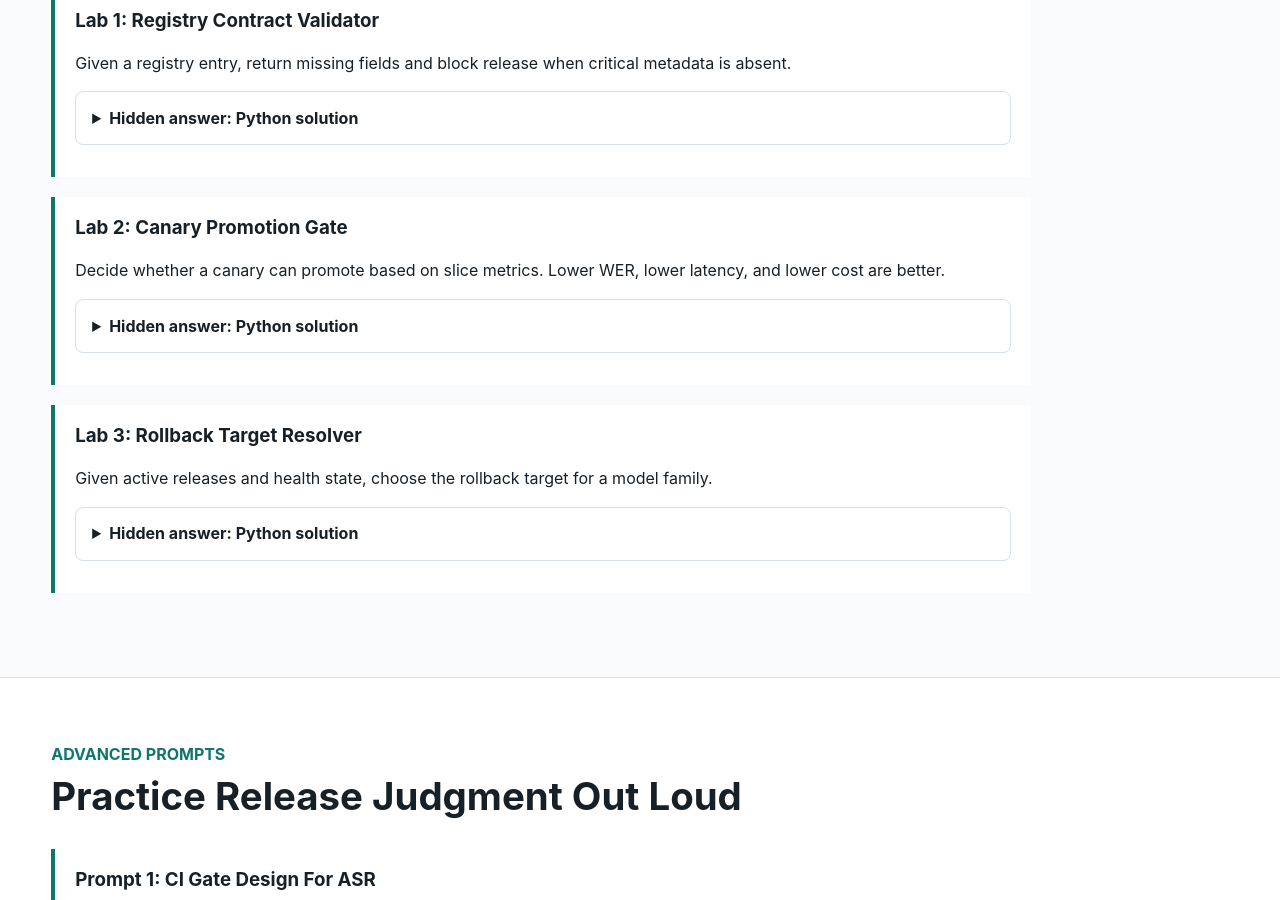
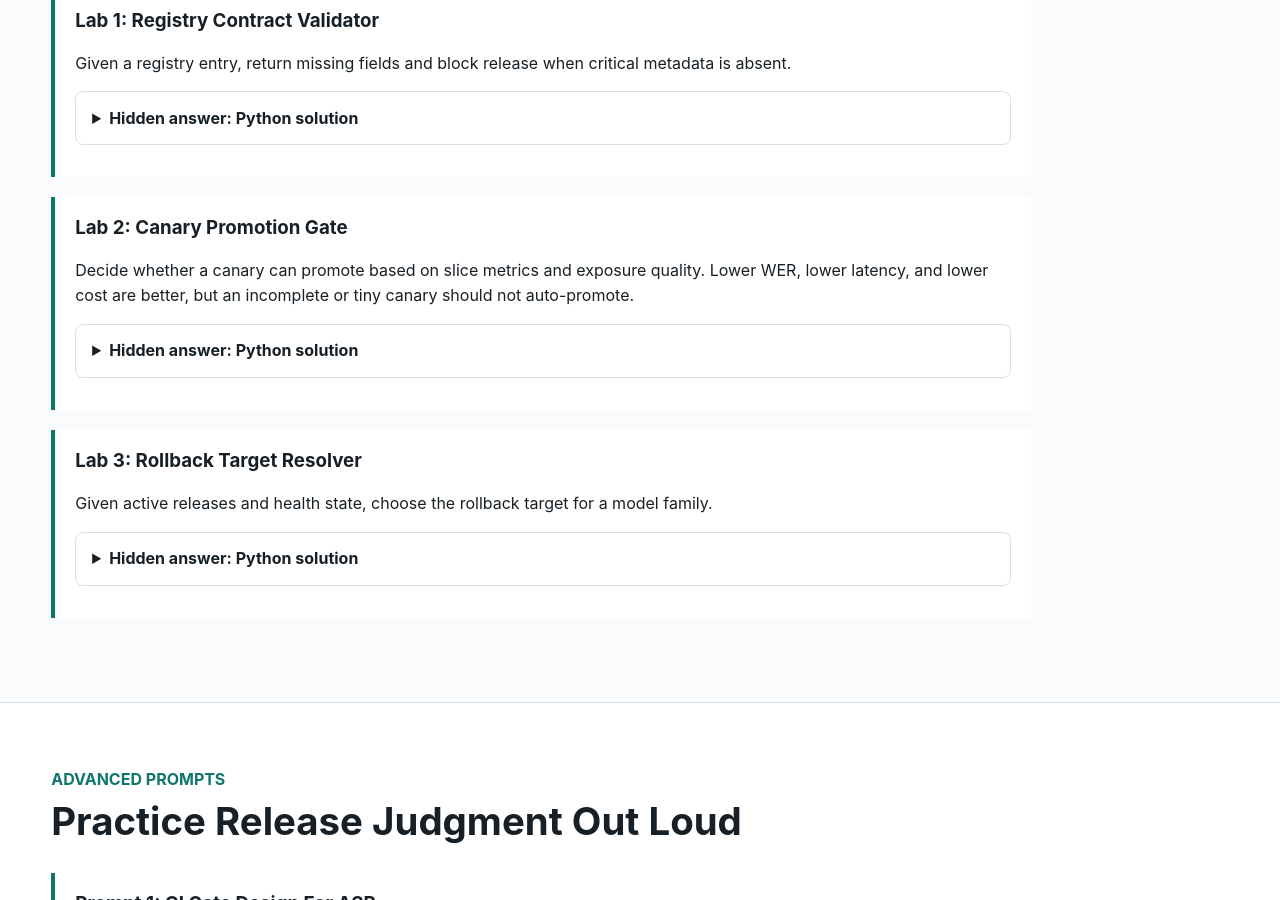
Before and after one commit to kennethli319/kennethli319.github.io, a Jekyll site: the page audio-text-ml-course/lessons/speech-model-cicd-release-engineering.html, which Jekyll copies as it is, in a window 1280 px wide and 900 px high, scrolled down 2669 px. Built offline with Jekyll 4.4.1, drawn with Linux system fonts in a browser that asks for light colours.

Commit message:
Update speech CI/CD lesson

```diff
--- a/audio-text-ml-course/lessons/speech-model-cicd-release-engineering.html
+++ b/audio-text-ml-course/lessons/speech-model-cicd-release-engineering.html
@@ -213,15 +213,29 @@ def validate_registry_entry(entry):
       <article class="prompt">
         <h3>Lab 2: Canary Promotion Gate</h3>
         <p>
-          Decide whether a canary can promote based on slice metrics. Lower WER,
-          lower latency, and lower cost are better.
+          Decide whether a canary can promote based on slice metrics and exposure
+          quality. Lower WER, lower latency, and lower cost are better, but an
+          incomplete or tiny canary should not auto-promote.
         </p>
         <details class="qa">
           <summary>Hidden answer: Python solution</summary>
-          <pre><code class="language-python">def canary_promotion(metrics):
+          <pre><code class="language-python">REQUIRED_SLICE_FIELDS = {
+    "wer_relative_delta",
+    "p95_latency_ms_delta",
+    "requests",
+}
+
+
+def canary_promotion(metrics, min_requests_per_slice=100):
     blockers = []
 
     for name, values in metrics["slices"].items():
+        missing = REQUIRED_SLICE_FIELDS - values.keys()
+        if missing:
+            blockers.append(f"{name}:missing_{sorted(missing)[0]}")
+            continue
+        if values["requests"] &lt; min_requests_per_slice:
+            blockers.append(f"{name}:low_exposure")
         if values["wer_relative_delta"] &gt; 0.02:
             blockers.append(f"{name}:wer")
         if values["p95_latency_ms_delta"] &gt; 75:
```
Also changed, not shown: other parts of audio-text-ml-course/lessons/speech-model-cicd-release-engineering.html (+2 -2 lines).
